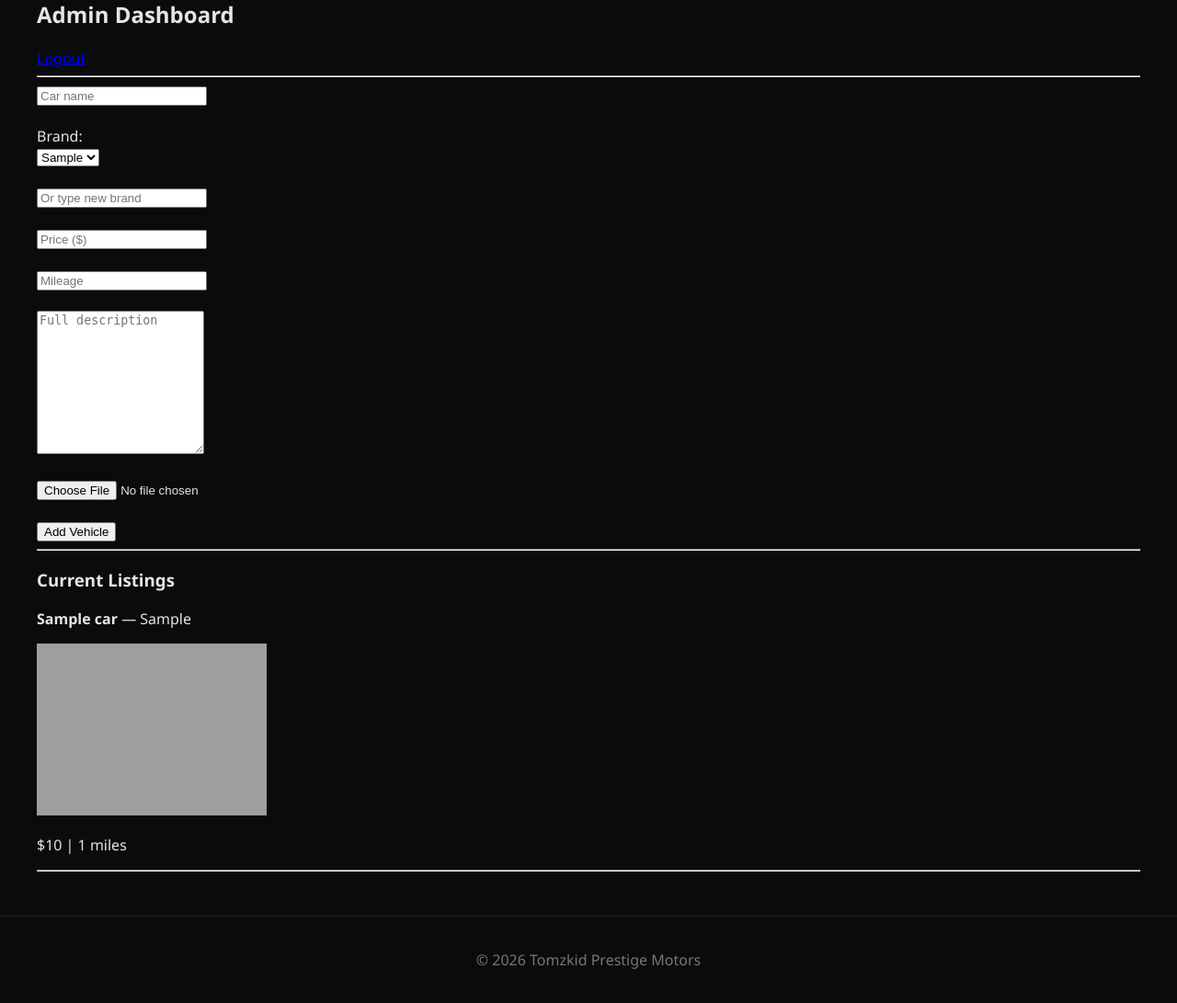
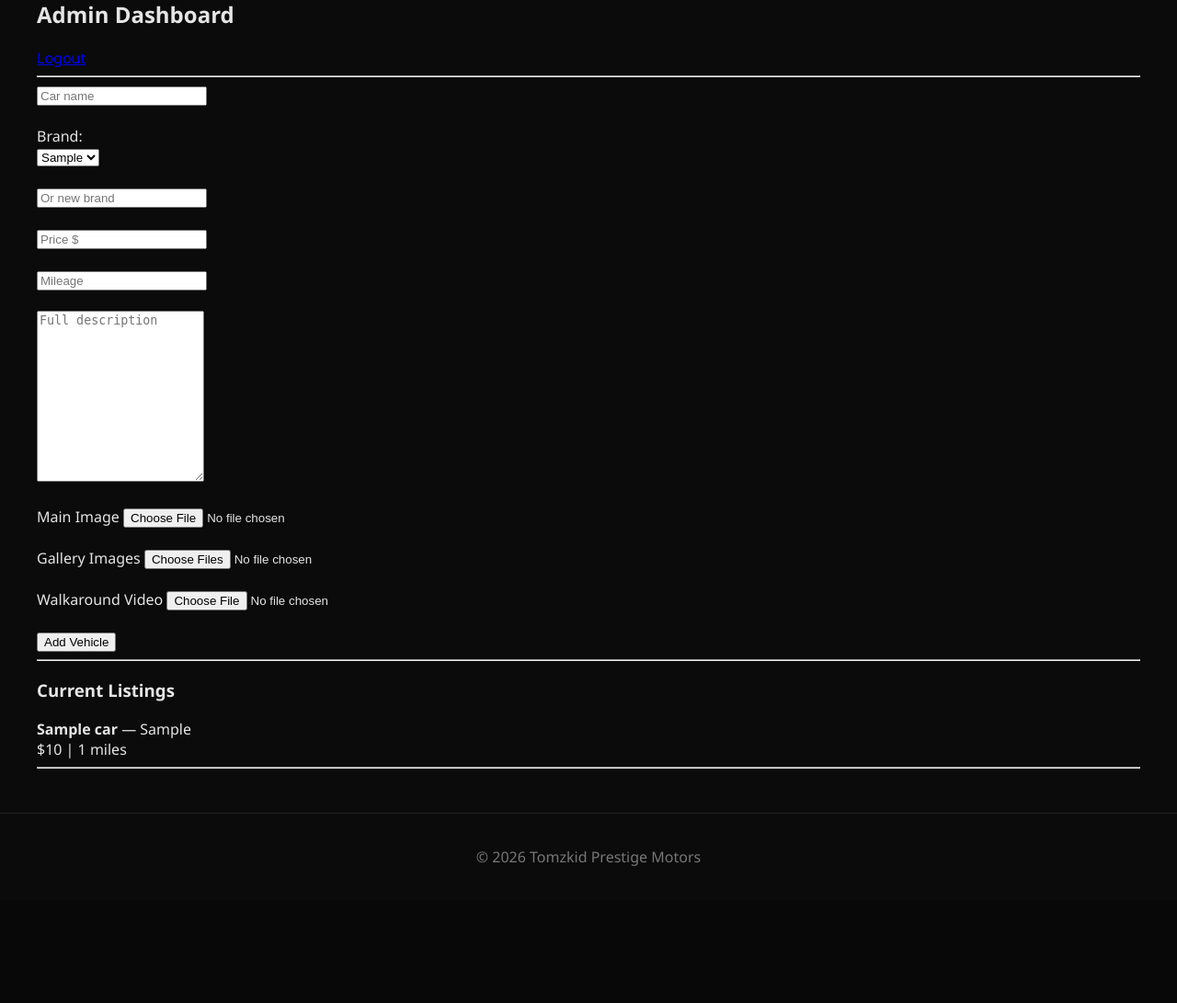
Before and after one commit to djvibez29/tomzkid-prestige-motors, a Flask app: page /admin in a window 1280 px wide. Shown: the part 161-1252 px from the top of the page at 92% size. After the commit the page ends 1103 px from the top, so only its background shows below. Run offline with Flask 3, Linux system fonts and the light colour scheme; the visitor is signed in with stand-in values (Sample User, id 1); tables that the repository leaves empty hold one stand-in row (values such as "Sample post"); grey boxes are pictures that could not be loaded.

Commit message:
Update admin.html

```diff
--- a/templates/admin.html
+++ b/templates/admin.html
@@ -15,21 +15,24 @@
     {% for b in brands %}
       <option value="{{ b }}">{{ b }}</option>
     {% endfor %}
-  </select>
+  </select><br><br>
 
-  <br><br>
+  <input name="custom_brand" placeholder="Or new brand"><br><br>
 
-  <input name="custom_brand" placeholder="Or type new brand"><br><br>
-
-  <input name="price_usd" placeholder="Price ($)" required><br><br>
+  <input name="price_usd" placeholder="Price $" required><br><br>
 
   <input name="miles" placeholder="Mileage" required><br><br>
 
-  <textarea name="description" rows="10" placeholder="Full description" required></textarea>
+  <textarea name="description" rows="12" placeholder="Full description" required></textarea><br><br>
 
-  <br><br>
+  <label>Main Image</label>
+  <input type="file" name="main_image" required><br><br>
 
-  <input type="file" name="image" required><br><br>
+  <label>Gallery Images</label>
+  <input type="file" name="gallery" multiple><br><br>
+
+  <label>Walkaround Video</label>
+  <input type="file" name="video"><br><br>
 
   <button type="submit">Add Vehicle</button>
 
@@ -41,9 +44,8 @@
 
 {% for car in cars %}
   <div>
-    <p><strong>{{ car.name }}</strong> — {{ car.brand }}</p>
-    <img src="{{ url_for('static', filename='uploads/' ~ car.image) }}" width="250">
-    <p>${{ car.price_usd }} | {{ car.miles }} miles</p>
+    <strong>{{ car.name }}</strong> — {{ car.brand }}<br>
+    ${{ car.price_usd }} | {{ car.miles }} miles<br>
   </div>
   <hr>
 {% endfor %}
```
